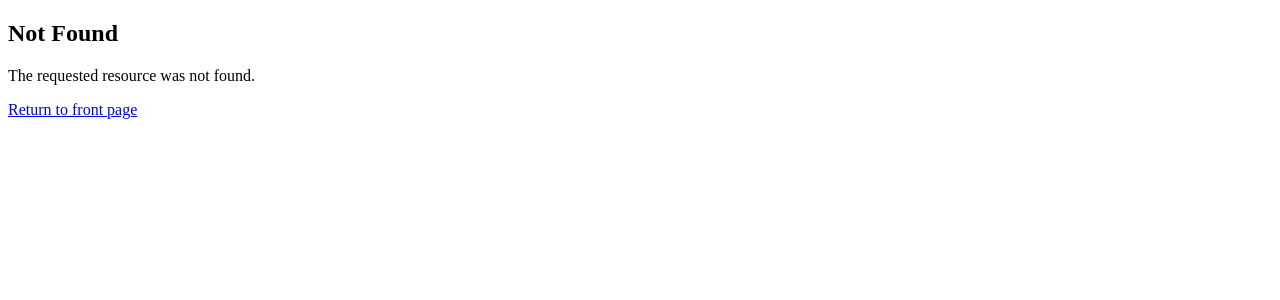
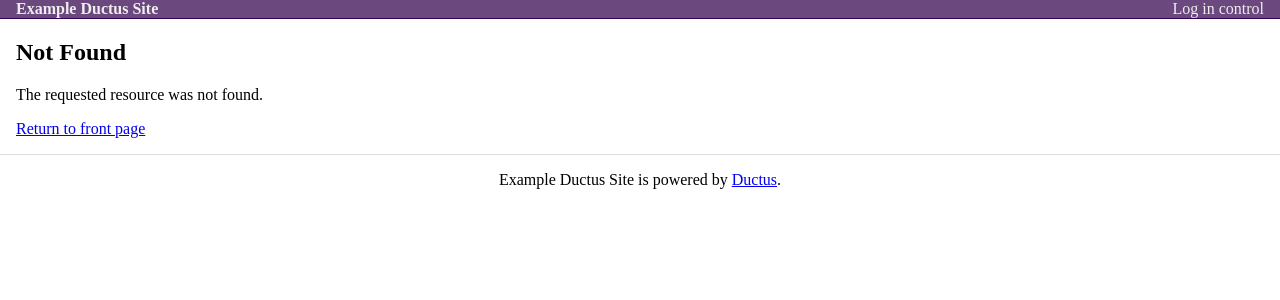
Before and after one commit to wikiotics/ductus, a Django app: template templates/404.html in a window 1280 px wide. Shown: the top 300 px of the page. Run offline with Django 3.2, Linux system fonts and the light colour scheme; the template is opened without the code that fills it, so the values that code supplies are empty; parts of the project's set-up code (start-up, migrations or seed data) failed here and were passed over.

Commit message:
Work on picture_choice template and view, as well as base view

```diff
--- a/ductus/example/settings.py
+++ b/ductus/example/settings.py
@@ -75,6 +75,7 @@ INSTALLED_APPS = (
     'django.contrib.sites', # needed for flatpages
     'django.contrib.flatpages',
     'django.contrib.markup',
+    'ductus.apps.base',
     'ductus.apps.urn',
     'ductus.applets.picture_choice',
 )
@@ -86,6 +87,9 @@ DUCTUS_INSTALLED_APPLETS = (
 
 DUCTUS_STORAGE_BACKEND = 'ductus.example.urls.storage_backend'
 
+DUCTUS_MEDIA_PREFIX = '/static/ductus/'
+DUCTUS_SITE_NAME = 'Example Ductus Site'
+
 try:
     from ductus_local_settings import *
 except ImportError:
--- /dev/null
+++ b/static/common/css/base.css
@@ -0,0 +1,16 @@
+body { margin: 0; }
+#ductus_content { margin: 1em; }
+
+#ductus_header hr, #ductus_footer hr { display: none; }
+
+#ductus_header * { margin: 0; padding: 0; }
+div#ductus_header { background: #6b497e; border-bottom: 1px solid #39005a;
+                    padding: 0 1em; }
+#ductus_header h1 { display: inline; font-size: 1em; }
+#ductus_header ul { list-style: none; }
+#ductus_header ul li { display: inline; float: right; }
+#ductus_header, #ductus_header a { color: #eee; }
+#ductus_header a { text-decoration: none; font-weight: bold; }
+
+#ductus_footer { border-top: 1px solid #ddd; padding: 0 1em; }
+#ductus_footer p { text-align: center; }
--- a/templates/ductus_base.html
+++ b/templates/ductus_base.html
@@ -1,15 +1,33 @@
-<?xml version="1.0" encoding="utf-8"?>
+<?xml version="1.0" encoding="utf-8"?>{% load ductus_settings %}
 <!DOCTYPE html PUBLIC "-//W3C//DTD XHTML 1.0 Strict//EN" "http://www.w3.org/TR/xhtml1/DTD/xhtml1-strict.dtd">
 <html xmlns="http://www.w3.org/1999/xhtml" xml:lang="en" lang="en">
   <head>
-    <title></title>
+    <title>{% block title %}{% endblock %} - {% ductus_site_name %}</title>
     <meta http-equiv="content-type" content="application/xhtml+xml;charset=utf-8" />
     <meta http-equiv="content-style-type" content="text/css" />
+    <link rel="stylesheet" type="text/css" media="screen, projection" href="{% ductus_media_prefix %}common/css/base.css" />
+    {# include local (site-specific) css #}
+    <script type="text/javascript" src="{% ductus_media_prefix %}common/js/jquery.min.js"></script>
+    <script type="text/javascript">
+      {% block javascript %}{% endblock %}
+    </script>
     {% block head %}{% endblock %}
   </head>
   <body>
-    <div id="ductus_header"></div>
-    <div>{% block outer_content %}{% block content %}{% endblock %}{% endblock %}</div>
-    <div id="ductus_footer"></div>
+    <div id="ductus_header">
+      <ul class="ductus_header_tabs">
+        {# main page, talk, fork/edit, history #}
+        {# my page, my groups #}
+        {# community, contribute, help #}
+        <li>Log in control</li>
+      </ul>
+      <h1><a href="/">{% ductus_site_name %}</a></h1>
+    <hr/>
+    </div>
+    <div id="ductus_content">{% block outer_content %}{% block content %}{% endblock %}{% endblock %}</div>
+    <div id="ductus_footer">
+      <hr/>
+      <p>{% ductus_site_name %} is powered by <a href="http://ductus.us/">Ductus</a>.</p>
+    </div>
   </body>
 </html>
```
Also changed, not shown: ductus/applets/picture_choice/templates/picture_choice.html (+23 -2 lines), ductus/applets/picture_choice/views.py (+10 -4 lines).
